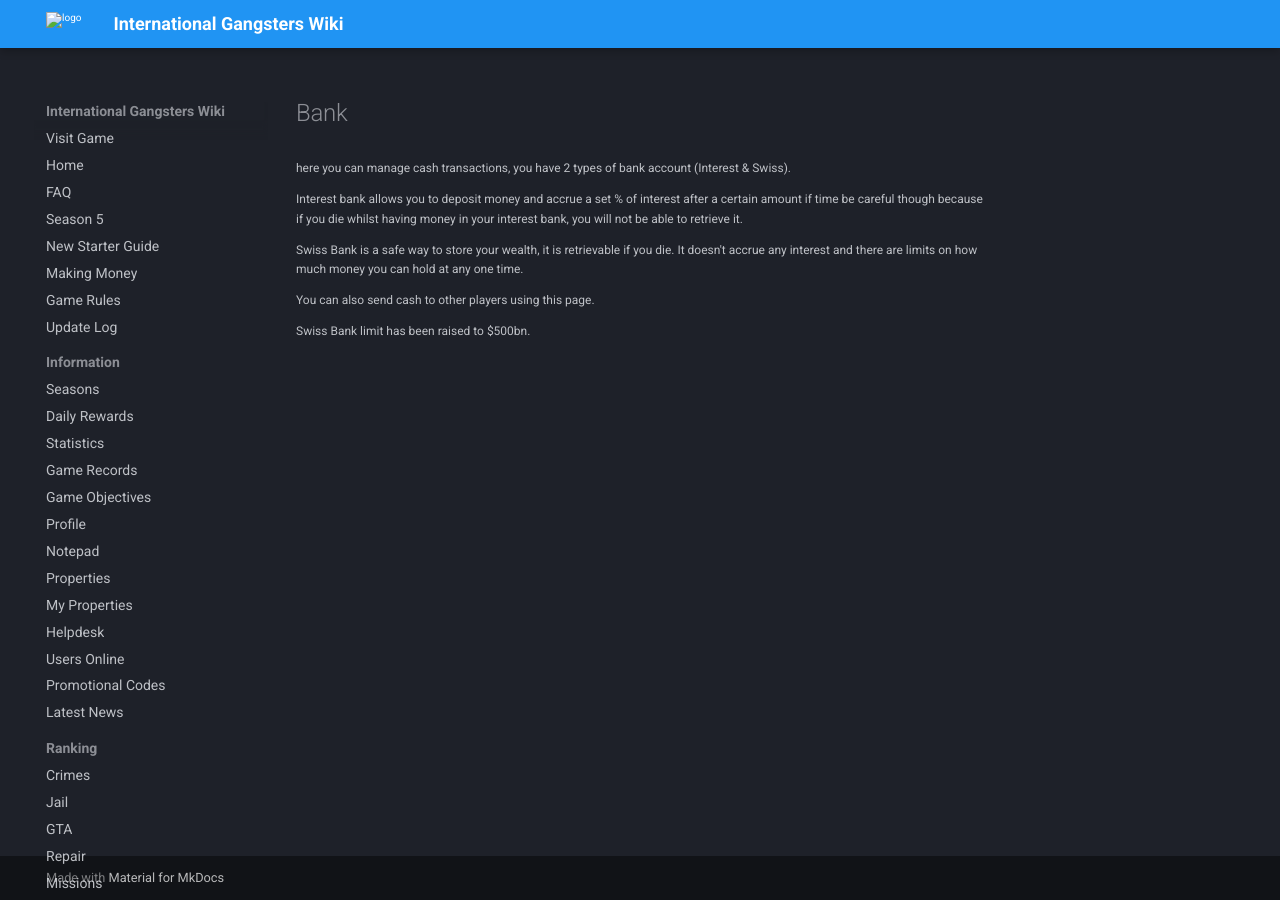
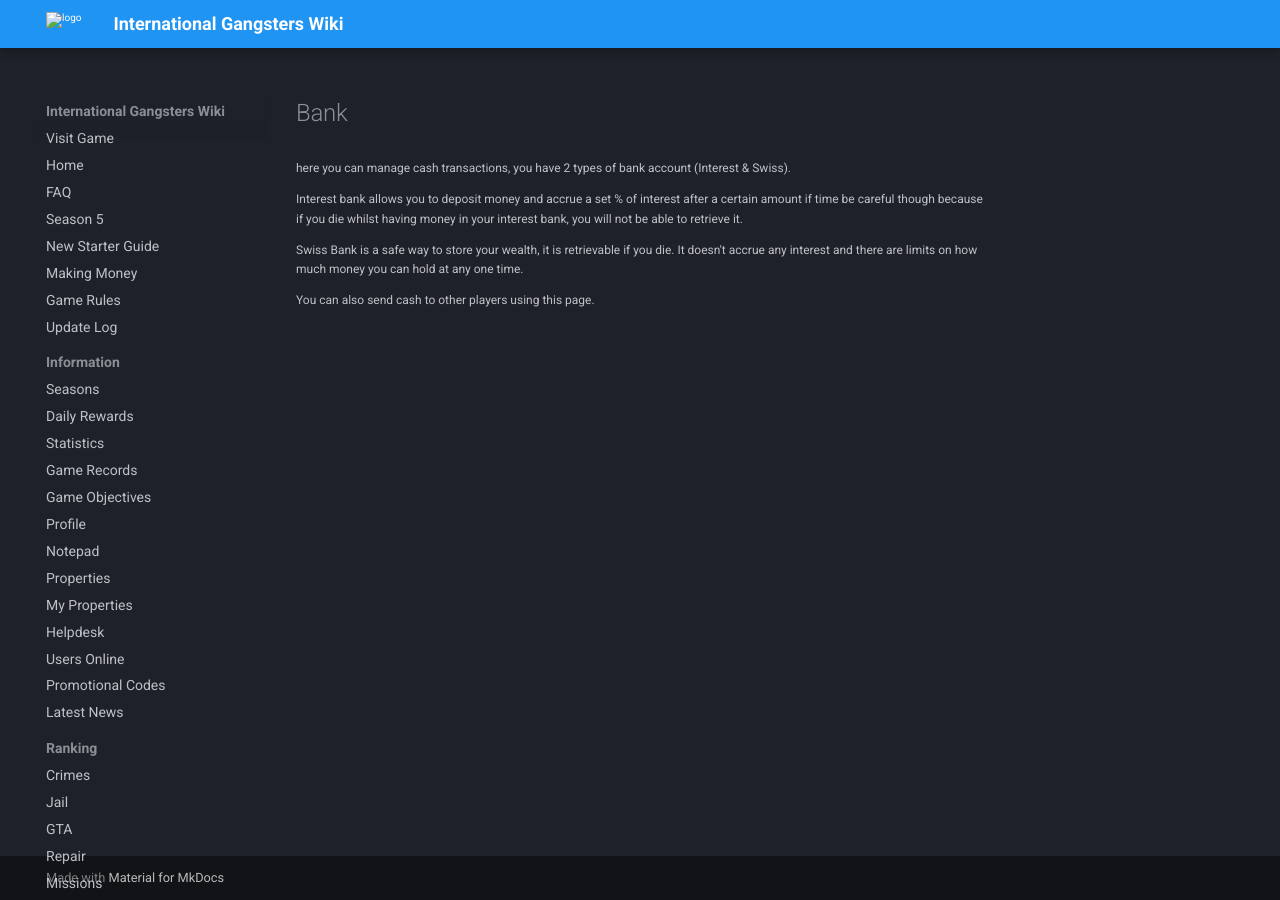
Before and after one commit to InternationalGangsters/wiki, an MkDocs documentation site: the page built from docs/money/bank.md, in a window 1280 px wide. Built offline with MkDocs 1.6.1 and Material for MkDocs 9.7.7, drawn with Linux system fonts in a browser that asks for light colours; comment, search, counter and statistics services are not loaded.

Commit message:
Update bank.md

```diff
--- a/docs/money/bank.md
+++ b/docs/money/bank.md
@@ -7,5 +7,3 @@ Interest bank allows you to deposit money and accrue a set % of interest after a
 Swiss Bank is a safe way to store your wealth, it is retrievable if you die. It doesn't accrue any interest and there are limits on how much money you can hold at any one time.
 
 You can also send cash to other players using this page.
-
-Swiss Bank limit has been raised to $500bn.
```
